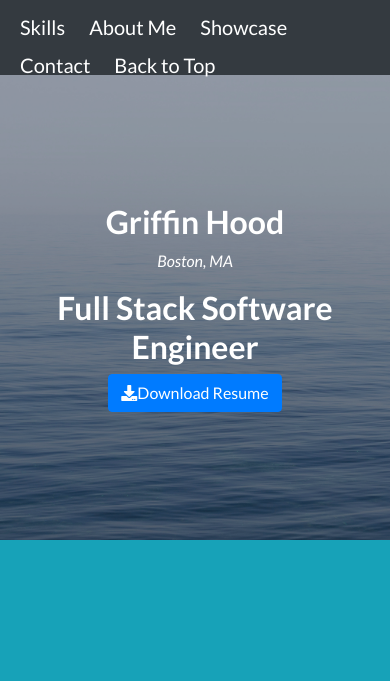
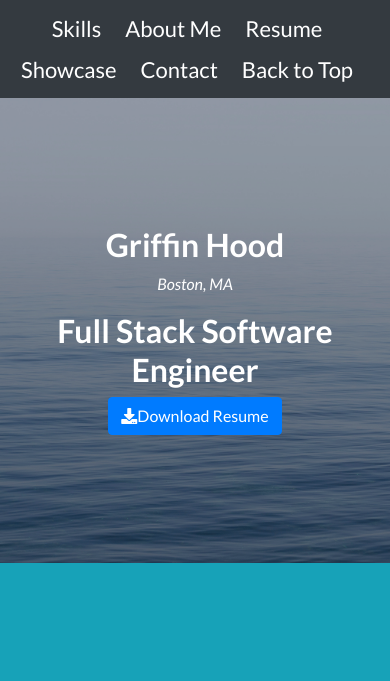
Before and after one commit to ghood97/ghood97.github.io, a website: page index.html in a window 390 px wide. Shown: the top 681 px of the page. Drawn offline with Linux system fonts and the light colour scheme.

Commit message:
Add nav-link for resume and make navbar more responsive

```diff
--- a/index.html
+++ b/index.html
@@ -29,9 +29,10 @@
 
   <!-- Navigation -->
   <nav class="navbar navbar-expand-md navbar-dark bg-dark sticky-top d-flex flex-wrap">
-    <div class="container d-flex justify-content-start">
+    <div class="container d-flex justify-content-center">
       <a class="navbar-brand p-1" href="#skills">Skills</a>
       <a class="navbar-brand p-1" href="#about-me">About Me</a>
+      <a class="navbar-brand p-1" href="./public/resume/Griffin_C_Hood-Resume.pdf" target="_blank">Resume</a>
       <a class="navbar-brand p-1" href="#showcase">Showcase</a>
       <a class="navbar-brand p-1" href="#contact">Contact</a>
       <a class="navbar-brand p-1" href="#">Back to Top</a>
--- a/scss/_nav.scss
+++ b/scss/_nav.scss
@@ -1,3 +1,15 @@
 .navbar {
-  max-height: 75px;
+  max-height: 130px;
 }
+
+@media (min-width: 300px) {
+  .navbar-brand {
+    font-size:22px;
+  }
+}
+
+@media (min-width: 576px) {
+  .navbar-brand {
+    font-size:25px;
+  }
+}
```
Also changed, not shown: css/landing-page.css, css/landing-page.min.css.
